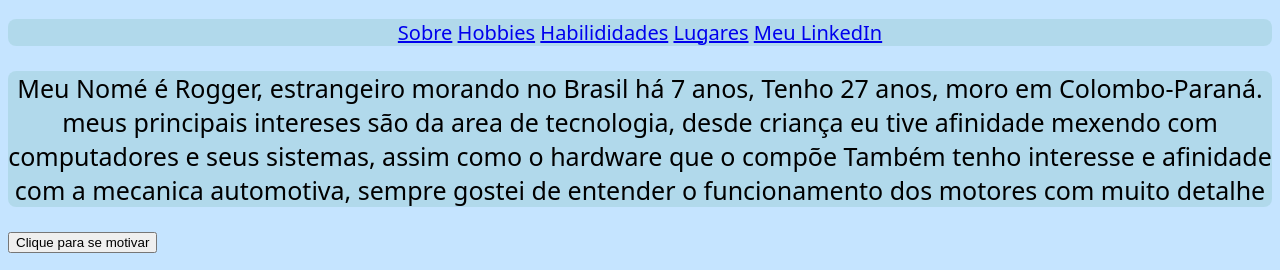
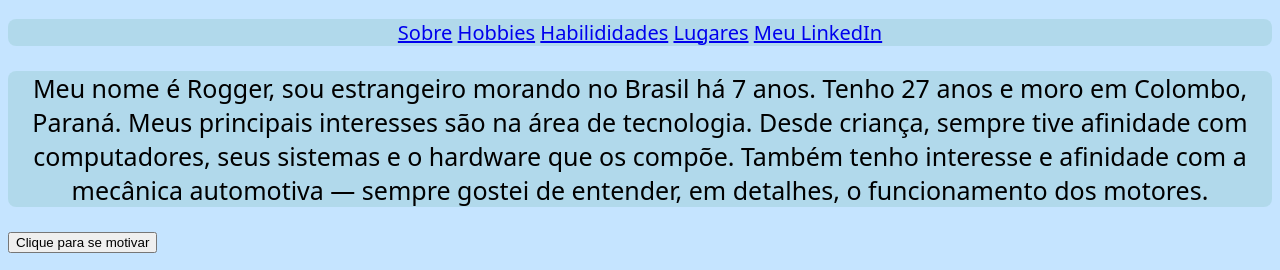
Before and after one commit to RoggerJS/Uninter, a plain HTML site: page index.html in a window 1280 px wide. Shown: the part 61-331 px from the top of the page. Drawn offline with Linux system fonts and the light colour scheme.

Commit message:
Add files via upload

```diff
--- a/index.html
+++ b/index.html
@@ -23,9 +23,9 @@
 
     <section id="Sobre">
 
-    <p>Meu Nomé é Rogger, estrangeiro morando no Brasil há 7 anos, Tenho 27 anos, moro em Colombo-Paraná.
-    meus principais intereses são da area de tecnologia, desde criança eu tive afinidade mexendo com computadores e seus sistemas, assim como o hardware que o compõe
-    Também tenho interesse e afinidade com a mecanica automotiva, sempre gostei de entender o funcionamento dos motores com muito detalhe</p>
+    <p>Meu nome é Rogger, sou estrangeiro morando no Brasil há 7 anos. Tenho 27 anos e moro em Colombo, Paraná.
+Meus principais interesses são na área de tecnologia. Desde criança, sempre tive afinidade com computadores, seus sistemas e o hardware que os compõe.
+Também tenho interesse e afinidade com a mecânica automotiva — sempre gostei de entender, em detalhes, o funcionamento dos motores.</p>
 
     <button onclick="mostrarMensagem()">Clique para se motivar</button>
   <div id="mensagem"></div>
```
